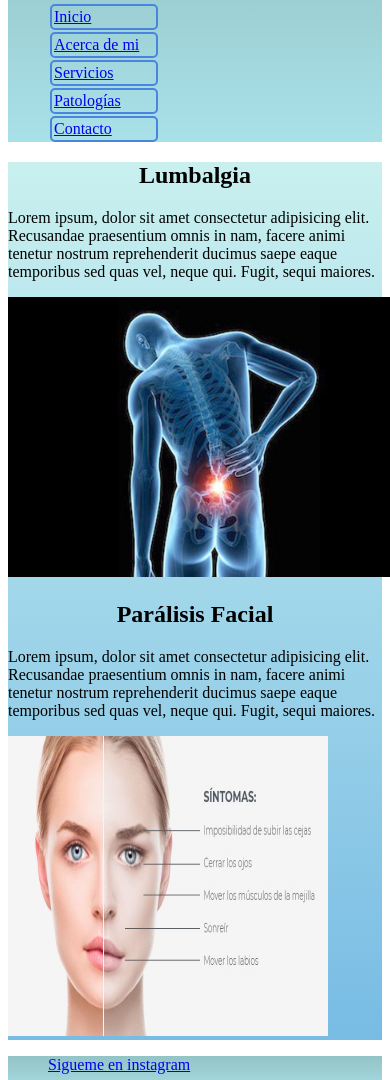
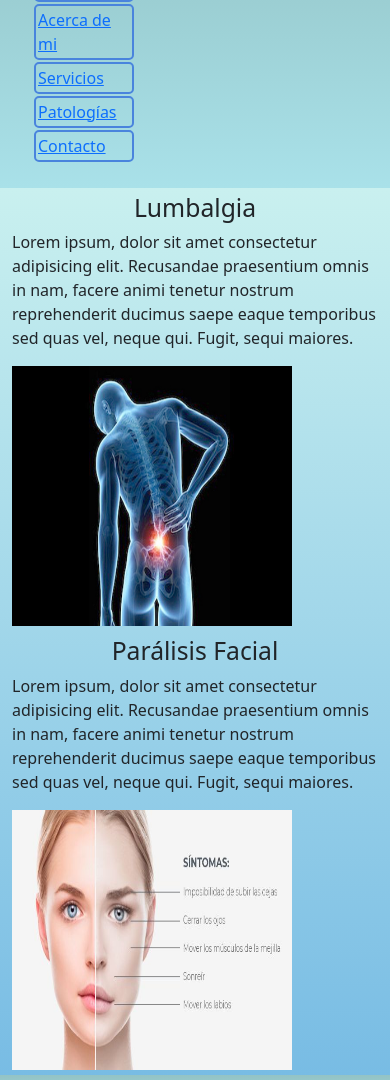
Before and after one commit to NicolasCely/P-ginaFisioterapia, a plain HTML site: page pages/pathologies.html in a window 390 px wide. Shown: the part 115-1195 px from the top of the page. Drawn offline with nearby package versions, Linux system fonts and the light colour scheme; a web font is replaced by a local one.

Commit message:
aplicando bootstrap

```diff
--- a/pages/pathologies.html
+++ b/pages/pathologies.html
@@ -11,14 +11,18 @@
   <link rel="preconnect" href="https://fonts.gstatic.com" crossorigin>
   <link href="https://fonts.googleapis.com/css2?family=Blaka&family=Smooch&family=Tapestry&display=swap"
     rel="stylesheet">
-</head>
+  <!-- CSS only -->
+  <link href="https://cdn.jsdelivr.net/npm/bootstrap@5.2.0-beta1/dist/css/bootstrap.min.css" rel="stylesheet"
+    integrity="sha384-0evHe/X+R7YkIZDRvuzKMRqM+OrBnVFBL6DOitfPri4tjfHxaWutUpFmBp4vmVor" crossorigin="anonymous">
 
 <body>
-  <header>
+
+  <header class="container-fluid">
     <!-- Cabecera de la pagina -->
-    <h1>Fisioterapeuta Dayzuli Alfonso Cely</h1>
+    <div class="row">
+      <h1 class="logo col-12">Fisioterapeuta Dayzuli Alfonso Cely</h1>
 
-    <nav>
+      <div class="navbar col">
         <!-- Enlaces de la barra de navegacion -->
         <ul>
           <li><a href="./../index.html">Inicio</a></li>
@@ -27,14 +31,16 @@
           <li><a href="./pathologies.html">Patologías</a></li>
           <li><a href="./contact.html">Contacto</a></li>
         </ul>
-    </nav>
+      </div>
+    </div>
   </header>
 
   <main>
 
-    <div id="grilla">
-
-  <article class="parrafoUno">
+    <div class="container">
+      <div class="row">
+        <div class="col">
+          <article>
             <h2>Lumbalgia</h2>
             <p>
               Lorem ipsum, dolor sit amet consectetur adipisicing elit. Recusandae praesentium omnis in nam,
@@ -42,10 +48,18 @@
               Fugit, sequi maiores.
             </p>
           </article>
+        </div>
 
-  <img src="./../assets/lumbalgia.jpg" title="Lumbagia" height="280px" width="400px" />
+        <div class="col">
+          <img class="imagenUno" src="./../assets/lumbalgia.jpg" title="Lumbagia" height="280px" width="400px" />
+        </div>
+      </div>
+    </div>
 
-  <article class="parrafoDos">
+    <div class="container">
+      <div class="row">
+        <div class="col">
+          <article>
             <h2>Parálisis Facial</h2>
             <p>
               Lorem ipsum, dolor sit amet consectetur adipisicing elit. Recusandae praesentium omnis in nam,
@@ -53,9 +67,12 @@
               Fugit, sequi maiores.
             </p>
           </article>
+        </div>
 
+        <div class="col">
           <img class="imagenDos" src="../assets/paralisis-Facial.jpg" height="280px" width="400px">
-
+        </div>
+      </div>
     </div>
 
   </main>
@@ -65,6 +82,11 @@
     <ul><a href="https://www.instagram.com/" target="_blank">Sigueme en instagram</a></ul>
   </footer>
 
+  <!-- JavaScript Bundle with Popper -->
+  <script src="https://cdn.jsdelivr.net/npm/bootstrap@5.2.0-beta1/dist/js/bootstrap.bundle.min.js"
+    integrity="sha384-pprn3073KE6tl6bjs2QrFaJGz5/SUsLqktiwsUTF55Jfv3qYSDhgCecCxMW52nD2"
+    crossorigin="anonymous"></script>
+
 </body>
 
 </html>
--- a/styles/style.css
+++ b/styles/style.css
@@ -14,11 +14,15 @@ header li {
     list-style: none;
 }
 
+ul li:hover {
+    background-color: #35a19e;
+}
+
 main {
     background-image: linear-gradient(#c9f0ef, #78bce4);
 }
 
-h2{
+h2 {
     text-align: center;
 }
 
@@ -39,24 +43,30 @@ footer {
     }
 
     .imagenUno {
-        width: 320px;
-        height: 300px;
+        width: 280px;
+        height: 260px;
         justify-self: center;
     }
 
     .imagenDos {
-        width: 320px;
-        height: 300px;
+        width: 280px;
+        height: 260px;
         justify-self: center;
     }
 
 }
 
+    @media screen and (max-width: 830px) {
+        #comentarios {
+            width: 260px;
+        }
+    }
 
 
 
 
-/* #grilla {
+
+    /* #grilla {
     background-image: linear-gradient(#c9f0ef, #78bce4);
     display: grid;
     grid-template-areas:
```
Also changed, not shown: pages/aboutme.html (+24 -12 lines), pages/contact.html (+18 -7 lines), pages/services.html (+5 -0 lines). Lines whose indentation alone changed are shown as unchanged.
